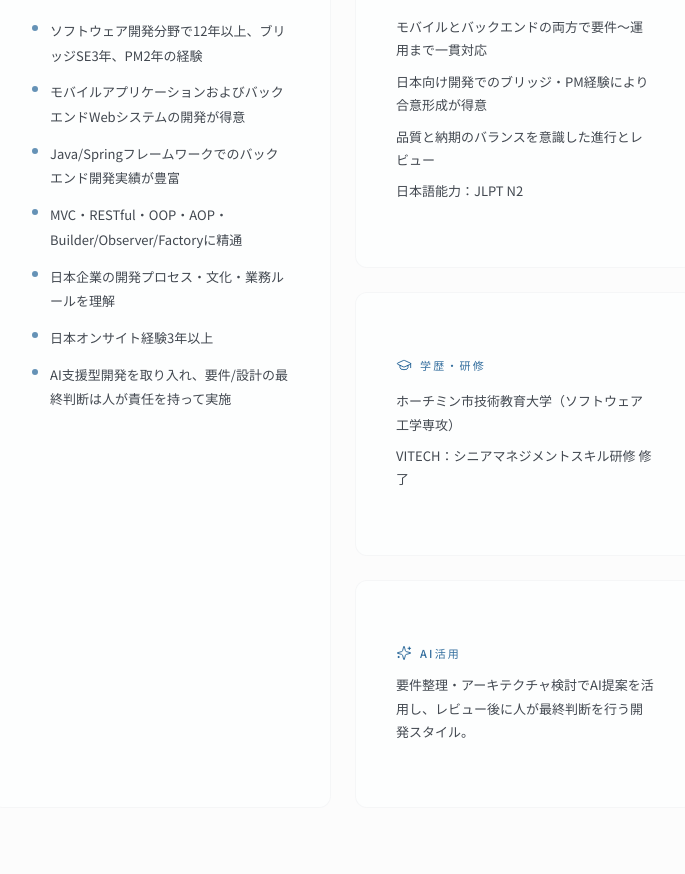
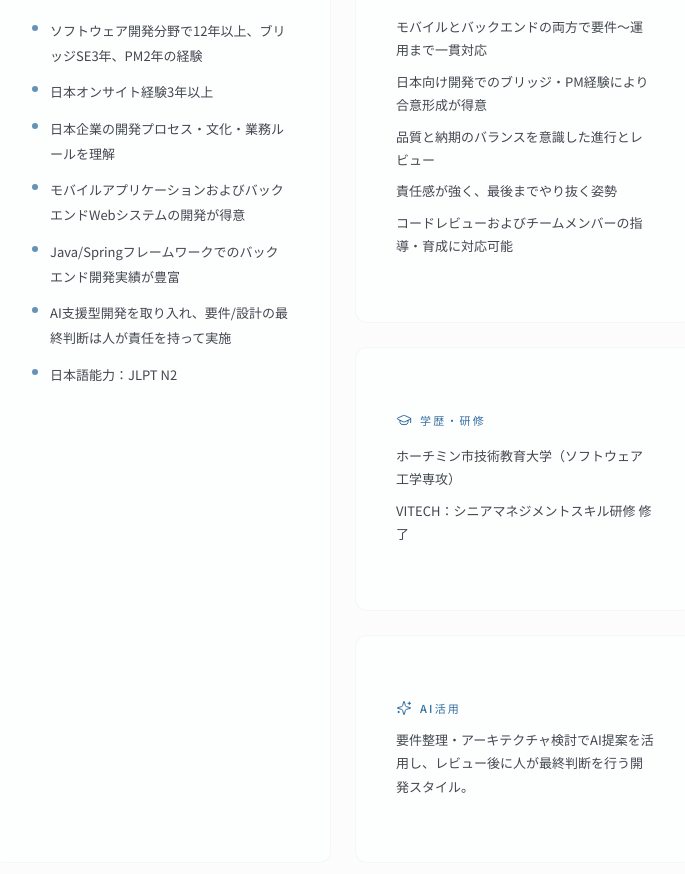
Before and after one commit to hung-fq/hung-portfolio, a Next.js app: page / in a window 1280 px wide. Shown: the part 1284-2158 px from the top of the page, without its empty margins (297-982 px from the left). Built offline with nearby package versions, Linux system fonts and the light colour scheme.

Commit message:
Arrange profile content

```diff
--- a/components/summary-section.tsx
+++ b/components/summary-section.tsx
@@ -9,12 +9,12 @@ export function SummarySection() {
 
   const summaryItems = [
     "summary.item.1",
+    "summary.item.6",
+    "summary.item.5",
     "summary.item.2",
     "summary.item.3",
+    "summary.item.7",
     "summary.item.4",
-    "summary.item.5",
-    "summary.item.6",
-    "summary.item.7",
   ]
 
   const educationItems = ["education.item.1", "education.item.2"]
@@ -58,6 +58,7 @@ export function SummarySection() {
                 <li>{t("strengths.item.2")}</li>
                 <li>{t("strengths.item.3")}</li>
                 <li>{t("strengths.item.4")}</li>
+                <li>{t("strengths.item.5")}</li>
               </ul>
             </CardContent>
           </Card>
--- a/contexts/language-context.tsx
+++ b/contexts/language-context.tsx
@@ -46,7 +46,7 @@ const translations: Record<Language, Record<string, string>> = {
     "summary.item.1": "ソフトウェア開発分野で12年以上、ブリッジSE3年、PM2年の経験",
     "summary.item.2": "モバイルアプリケーションおよびバックエンドWebシステムの開発が得意",
     "summary.item.3": "Java/Springフレームワークでのバックエンド開発実績が豊富",
-    "summary.item.4": "MVC・RESTful・OOP・AOP・Builder/Observer/Factoryに精通",
+    "summary.item.4": "日本語能力：JLPT N2",
     "summary.item.5": "日本企業の開発プロセス・文化・業務ルールを理解",
     "summary.item.6": "日本オンサイト経験3年以上",
     "summary.item.7": "AI支援型開発を取り入れ、要件/設計の最終判断は人が責任を持って実施",
@@ -66,7 +66,8 @@ const translations: Record<Language, Record<string, string>> = {
     "strengths.item.1": "モバイルとバックエンドの両方で要件〜運用まで一貫対応",
     "strengths.item.2": "日本向け開発でのブリッジ・PM経験により合意形成が得意",
     "strengths.item.3": "品質と納期のバランスを意識した進行とレビュー",
-    "strengths.item.4": "日本語能力：JLPT N2",
+    "strengths.item.4": "責任感が強く、最後までやり抜く姿勢",
+    "strengths.item.5": "コードレビューおよびチームメンバーの指導・育成に対応可能",
 
     // Skills
     "skills.title": "スキル",
@@ -201,7 +202,7 @@ const translations: Record<Language, Record<string, string>> = {
     "summary.item.1": "12+ years in software development, including 3 years as Bridge SE and 2 years as Project Manager.",
     "summary.item.2": "Strong in mobile applications and backend web systems.",
     "summary.item.3": "Extensive backend development experience with Java/Spring.",
-    "summary.item.4": "Solid grasp of MVC, RESTful, OOP, AOP, and design patterns (Builder, Observer, Factory).",
+    "summary.item.4": "Japanese proficiency: JLPT N2.",
     "summary.item.5": "Familiar with Japanese development processes, culture, and business rules.",
     "summary.item.6": "3+ years of onsite experience in Japan.",
     "summary.item.7":
@@ -222,7 +223,8 @@ const translations: Record<Language, Record<string, string>> = {
     "strengths.item.1": "End-to-end delivery across mobile and backend, from requirements to operations.",
     "strengths.item.2": "Strong alignment and communication through bridge/PM experience for Japanese clients.",
     "strengths.item.3": "Balances quality and delivery with disciplined reviews.",
-    "strengths.item.4": "Japanese proficiency: JLPT N2.",
+    "strengths.item.4": "High sense of responsibility and strong follow-through.",
+    "strengths.item.5": "Experienced in code reviews and mentoring team members.",
 
     // Skills
     "skills.title": "Skills",
```
Also changed, not shown: 1 other file (tests, documents, lock files or other folders).
